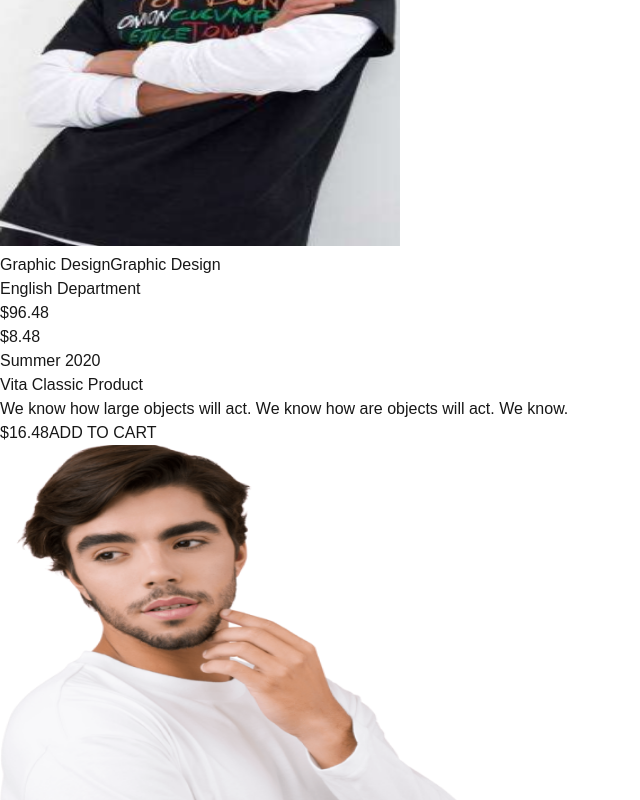
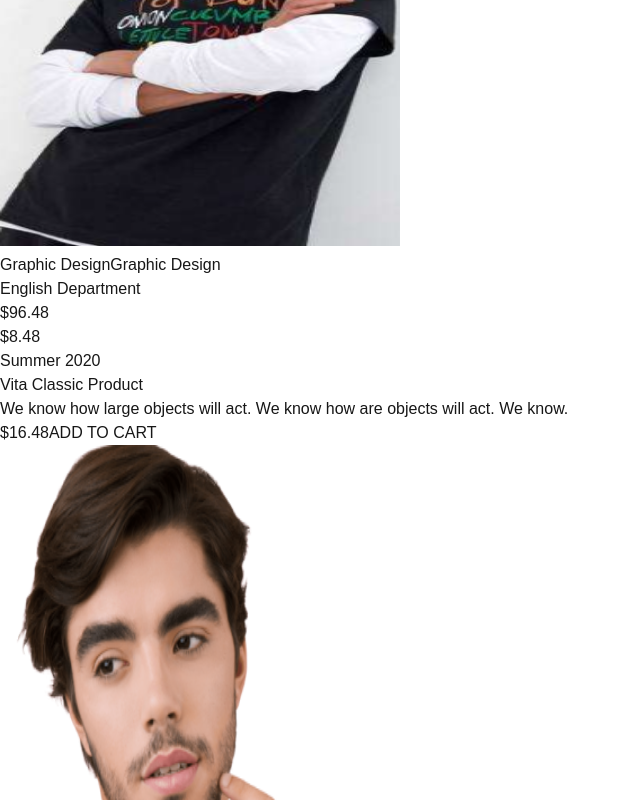
Before and after one commit to Zartaj2024/E-commerce-website-, a Next.js app: page / in a window 1280 px wide. Shown: the part 11200-12000 px from the top of the page, without its empty margins (0-640 px from the left). Built offline with nearby package versions, Linux system fonts and the light colour scheme.

Commit message:
Update vitaClassicProduct.tsx

```diff
--- a/src/app/components/vitaClassicProduct.tsx
+++ b/src/app/components/vitaClassicProduct.tsx
@@ -26,7 +26,7 @@ const VitaClassicProduct = () => {
             src="/shop-hero.png"
             alt="Vita Classic Product"
             width={500}
-            height={500}
+            height={1000}
             className="w-full h-full "
           />
 
```
